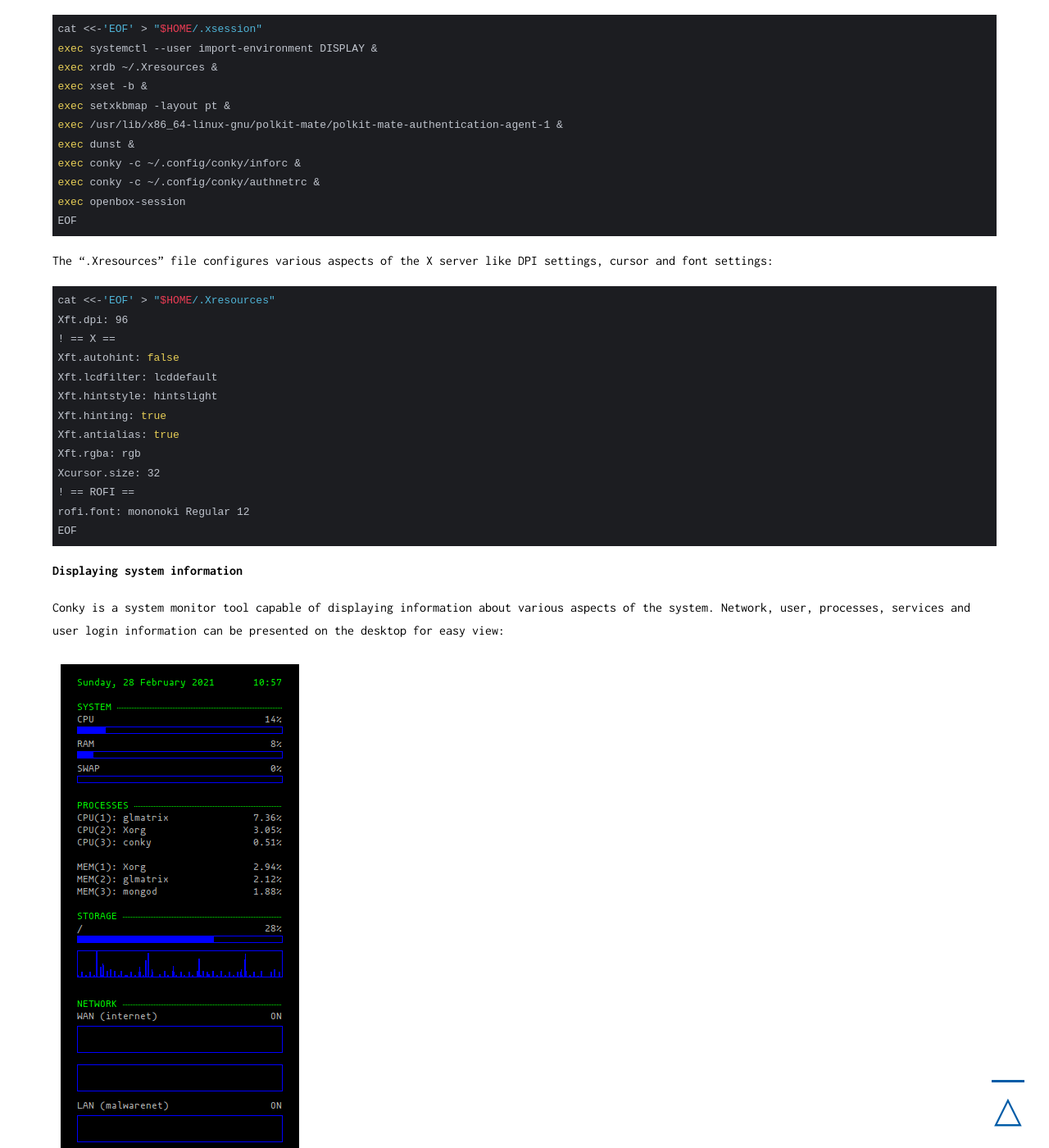
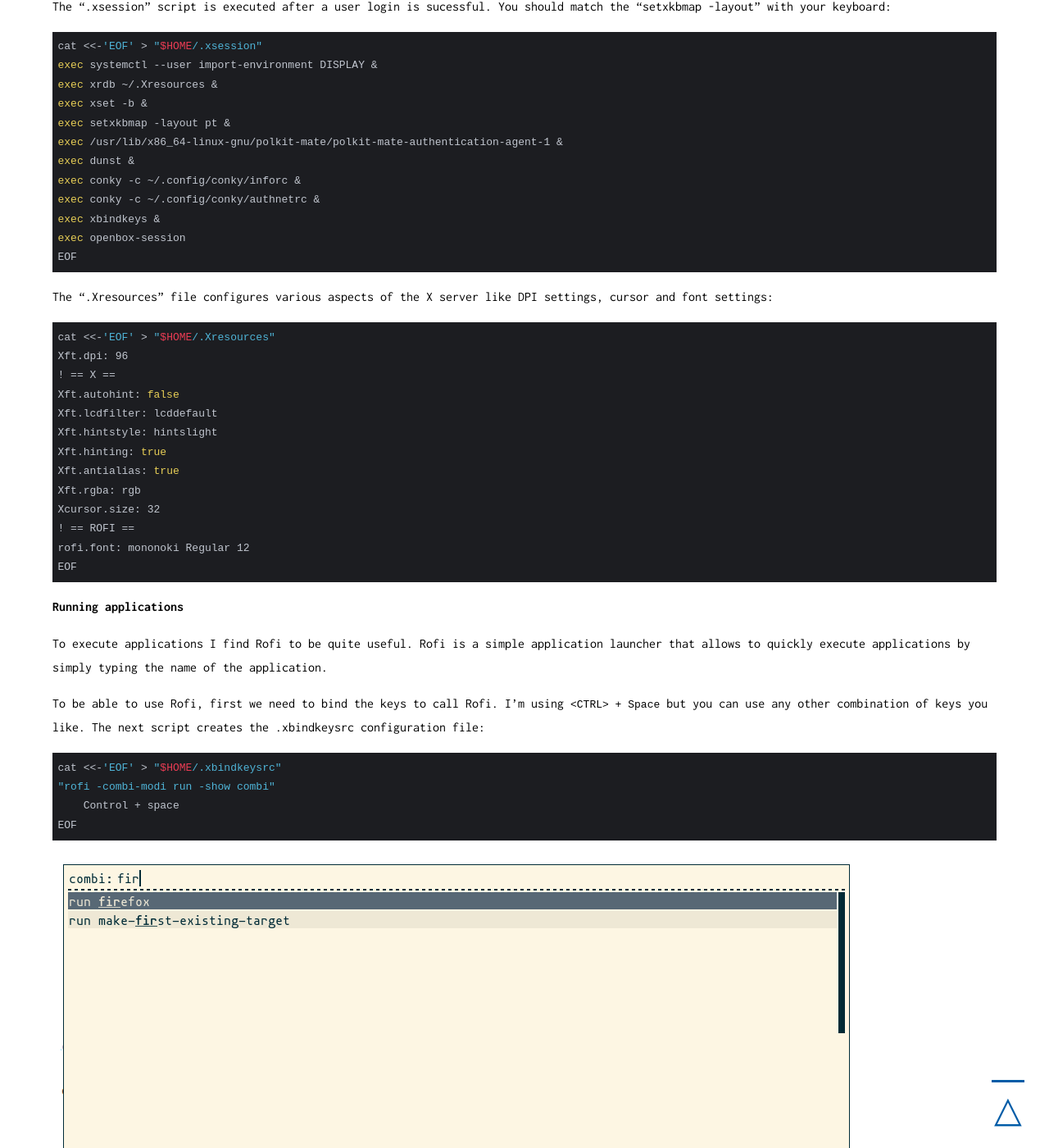
Before and after one commit to qwertzy-antonio-godinho/qwertzy-antonio-godinho.github.io, a Jekyll site: the page built from _posts/2021-02-08-Malware-Lab-Part-1-The-Gateway.md, in a window 1280 px wide and 1400 px high, scrolled down 15163 px. Shown: the whole window at 82% size. Built offline with Jekyll 4.4.1, drawn with Linux system fonts in a browser that asks for light colours; some of the changed text lies outside the part shown.

Commit message:
added rofi

````diff
--- a/_posts/2021-02-08-Malware-Lab-Part-1-The-Gateway.md
+++ b/_posts/2021-02-08-Malware-Lab-Part-1-The-Gateway.md
@@ -246,7 +246,7 @@ sudo /mnt/./VBoxLinuxAdditions.run</code></pre>
 
 Install a base minimal X graphical system to take advantage of increased resolution and allow for copy & paste from Host system to the Guest VM:
 
-<pre><code class="bash">sudo apt -y install xserver-xorg xclip xsel xdm xterm openbox --no-install-recommends</code></pre>
+<pre><code class="bash">sudo apt -y install xserver-xorg xclip xsel xbindkeys xdm xterm openbox --no-install-recommends</code></pre>
 
 When the installation is finished, reboot the system for the changes to take effect.
 
@@ -325,6 +325,7 @@ exec /usr/lib/x86_64-linux-gnu/polkit-mate/polkit-mate-authentication-agent-1 &
 exec dunst &
 exec conky -c ~/.config/conky/inforc &
 exec conky -c ~/.config/conky/authnetrc &
+exec xbindkeys &
 exec openbox-session
 EOF</code></pre>
 
@@ -343,6 +344,19 @@ Xcursor.size: 32
 ! == ROFI ==
 rofi.font: mononoki Regular 12
 EOF</code></pre>
+
+### Running applications
+
+To execute applications I find Rofi to be quite useful. Rofi is a simple application launcher that allows to quickly execute applications by simply typing the name of the application.
+
+To be able to use Rofi, first we need to bind the keys to call Rofi. I'm using ```<CTRL> + Space``` but you can use any other combination of keys you like. The next script creates the .xbindkeysrc configuration file:
+
+<pre><code class="bash">cat <<-'EOF' > "$HOME/.xbindkeysrc"
+"rofi -combi-modi run -show combi"
+    Control + space
+EOF</code></pre>
+
+![](../assets/lab-part-1/gateway-rofi.png)
 
 ### Displaying system information
 
@@ -1391,6 +1405,8 @@ VBoxManage startvm "Gateway"</code></pre>
 
 ## .bashrc
 
+
+
 ## OSINT
 
 ## Yara
````
Also changed, not shown: other parts of _posts/2021-02-08-Malware-Lab-Part-1-The-Gateway.md (+3 -3 lines), assets/lab-part-1/gateway-rofi.png (added).
